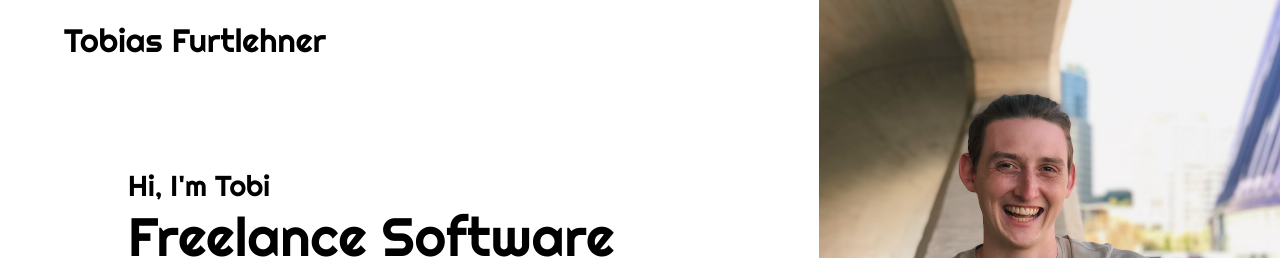
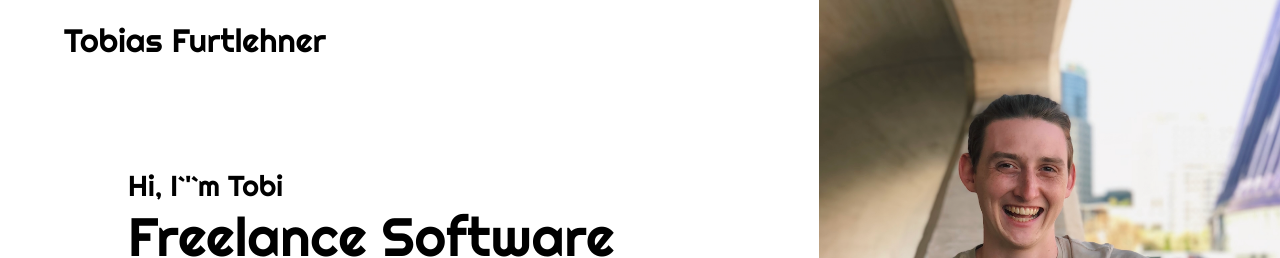
Before and after one commit to Tobilence/personal-homepage, a Next.js app: page / in a window 1280 px wide. Shown: the top 258 px of the page. Built offline with nearby package versions, Linux system fonts and the light colour scheme.

Commit message:
Fix escape error

```diff
--- a/src/components/sections/LandingPage/LandingPageDesktop.tsx
+++ b/src/components/sections/LandingPage/LandingPageDesktop.tsx
@@ -1,6 +1,5 @@
 import Image from "next/image";
 import useWindowSize from "../../../hooks/useWindowSize";
-import Button from "../../shared/Button/Button";
 import UnderlineText from "../../shared/UnderlineText/UnderlineText";
 import styles from "./LandingPage.module.css"
 
@@ -13,7 +12,7 @@ const LandingPageDesktop = () => {
 	return (
 		<div className={styles.desktopWrapper}>
 			<div className={styles.heroTextWrapperDesktop}>
-				<h3 className={styles.heroText}>Hi, I'm Tobi</h3>
+				<h3 className={styles.heroText}>Hi, I`&#39;`m Tobi</h3>
 				<UnderlineText>
 					<h1 style={{ fontSize: "3rem" }} className={styles.heroText}>Freelance Software Developer</h1>
 				</UnderlineText>
--- a/src/components/sections/LandingPage/LandingPageMobile.tsx
+++ b/src/components/sections/LandingPage/LandingPageMobile.tsx
@@ -13,7 +13,7 @@ const LandingPageMobile = () => {
 			/>
 			<div className={styles.imageOverlay}></div>
 			<div className={styles.heroTextWrapper}>
-				<h3 className={styles.heroText}>Hi, I'm Tobi</h3>
+				<h3 className={styles.heroText}>Hi, I`&#39;`m Tobi</h3>
 				<h1 className={styles.heroText}>Freelance Software Developer</h1>
 				<p className={styles.heroText}>Data Science & Psychology Student</p>
 			</div>
```
